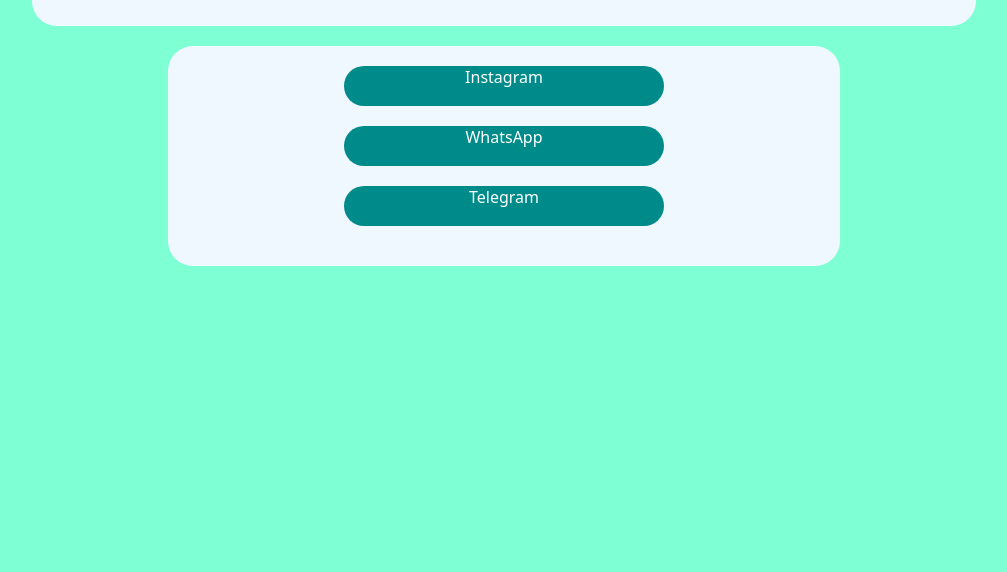
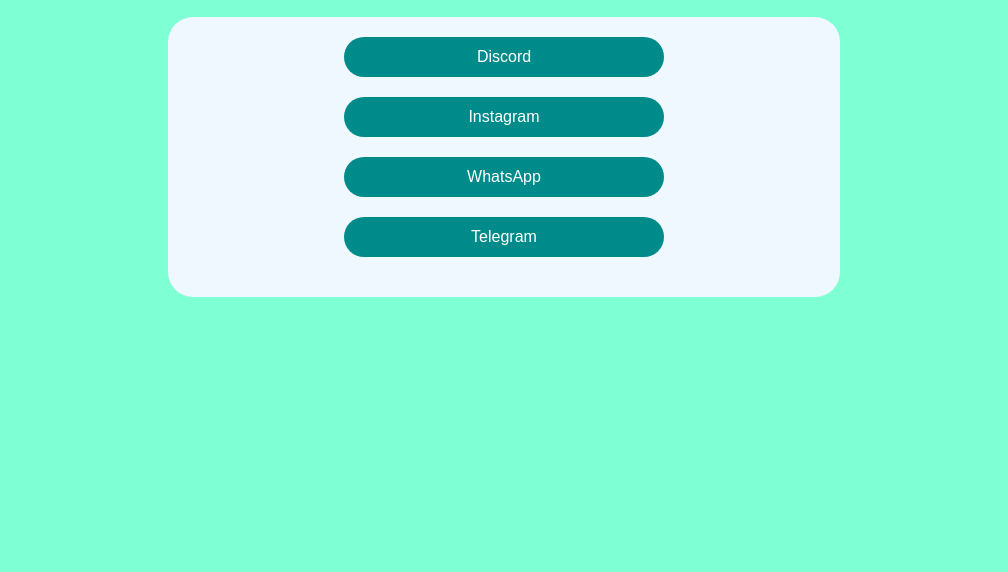
Before and after one commit to Sepehrzss/Sepehrzss.github.io, a plain HTML site: page index.html in a window 1280 px wide. Shown: the part 228-800 px from the top of the page, without its empty margins (136-1143 px from the left). Drawn offline with Linux system fonts and the light colour scheme.

Commit message:
Update index.html

```diff
--- a/index.html
+++ b/index.html
@@ -1,4 +1,3 @@
-<!DOCTYPE html>
 <html>
     <head>
         <meta name="viewport" content="width=device-width, initial-scale=1.0">
@@ -75,10 +74,12 @@
 
                     همین :)
 
+
                 -->
-                <a class="LinksButton" href="https://instagram.com/sepehr.saleh.39">Instagram</a>
-                <a class="LinksButton" href="https://wa.me/qr/WNMFPMZRS2A5K1">WhatsApp</a>
-               <a class="LinksButton" href="https://t.me/Sepehrsale">Telegram</a>
+                <button class="LinksButton"><a href="">Discord</a></button>
+                <button class="LinksButton"><a href="https://instagram.com/sepehr.saleh.39">Instagram</a></button>
+                <button class="LinksButton"><a href="https://wa.me/qr/WNMFPMZRS2A5K1">WhatsApp</a></button>
+                <button class="LinksButton"><a href="https://t.me/Sepehrsale">Telegram</button>
             </center>
         </div>
 
```
